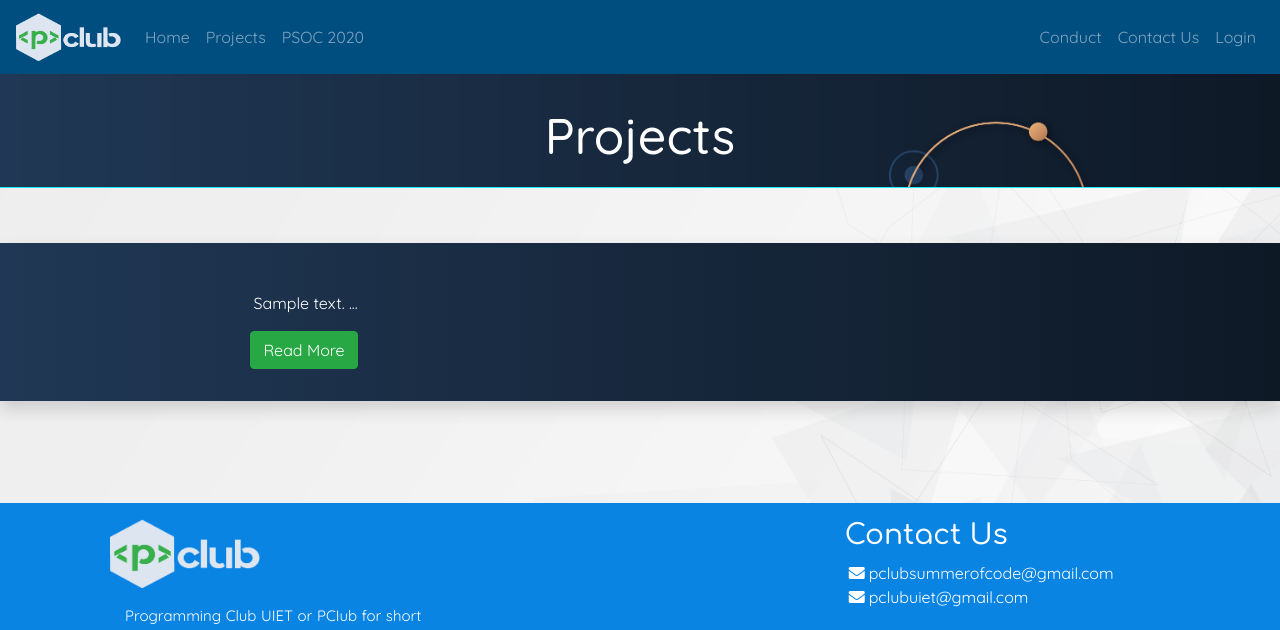
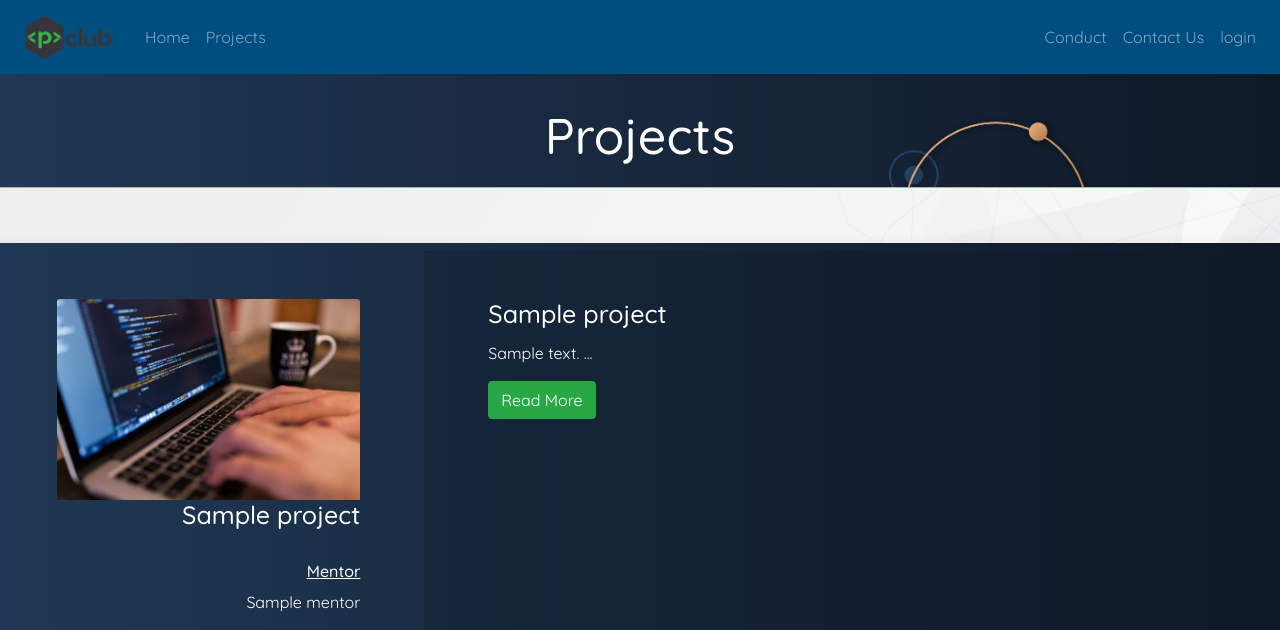
Before and after one commit to Mahir-G/psoc2020, a Django app: page /projects/index/ in a window 1280 px wide. Shown: the top 630 px of the page. Run offline with Django 3.2, Linux system fonts and the light colour scheme; tables that the repository leaves empty hold one stand-in row (values such as "Sample post"); some libraries are stand-ins or nearby versions; some web fonts are replaced.

Commit message:
form corrected and footer fixed

```diff
--- a/mentors/templates/mentors/base.html
+++ b/mentors/templates/mentors/base.html
@@ -1,7 +1,6 @@
 {% load static %}
 <!DOCTYPE html>
 <html lang="en">
-
   <head>
     <style>
       /* preloaderL */
@@ -10,33 +9,38 @@
         width: 100%;
         height: 100vh;
         position: fixed;
-            background: white url('{% static "mentors/img/spinner-preloader.gif" %}') no-repeat center;
+        background: white
+          url('{% static "mentors/img/spinner-preloader.gif" %}') no-repeat
+          center;
         z-index: 9999;
       }
     </style>
     <!-- Global site tag (gtag.js) - Google Analytics -->
-    <script async src="https://www.googletagmanager.com/gtag/js?id=UA-168192058-1"></script>
+    <script
+      async
+      src="https://www.googletagmanager.com/gtag/js?id=UA-168192058-1"
+    ></script>
     <script>
       window.dataLayer = window.dataLayer || [];
 
       function gtag() {
         dataLayer.push(arguments);
       }
-        gtag('js', new Date());
+      gtag("js", new Date());
 
-        gtag('config', 'UA-168192058-1');
+      gtag("config", "UA-168192058-1");
 
-        var TxtType = function(el, toRotate, period) {
+      var TxtType = function (el, toRotate, period) {
         this.toRotate = toRotate;
         this.el = el;
         this.loopNum = 0;
         this.period = parseInt(period, 10) || 2000;
-            this.txt = '';
+        this.txt = "";
         this.tick();
         this.isDeleting = false;
       };
 
-        TxtType.prototype.tick = function() {
+      TxtType.prototype.tick = function () {
         var i = this.loopNum % this.toRotate.length;
         var fullTxt = this.toRotate[i];
 
@@ -46,7 +50,7 @@
           this.txt = fullTxt.substring(0, this.txt.length + 1);
         }
 
-            this.el.innerHTML = '<span class="wrap">' + this.txt + '</span>';
+        this.el.innerHTML = '<span class="wrap">' + this.txt + "</span>";
 
         var that = this;
         var delta = 200 - Math.random() * 100;
@@ -58,22 +62,22 @@
         if (!this.isDeleting && this.txt === fullTxt) {
           delta = this.period;
           this.isDeleting = true;
-            } else if (this.isDeleting && this.txt === '') {
+        } else if (this.isDeleting && this.txt === "") {
           this.isDeleting = false;
           this.loopNum++;
           delta = 500;
         }
 
-            setTimeout(function() {
+        setTimeout(function () {
           that.tick();
         }, delta);
       };
 
-        window.onload = function() {
-            var elements = document.getElementsByClassName('typewrite');
+      window.onload = function () {
+        var elements = document.getElementsByClassName("typewrite");
         for (var i = 0; i < elements.length; i++) {
-                var toRotate = elements[i].getAttribute('data-type');
-                var period = elements[i].getAttribute('data-period');
+          var toRotate = elements[i].getAttribute("data-type");
+          var period = elements[i].getAttribute("data-period");
           if (toRotate) {
             new TxtType(elements[i], JSON.parse(toRotate), period);
           }
@@ -86,22 +90,37 @@
       };
     </script>
 
-
     <!-- Required meta tags -->
-    <meta charset="utf-8">
-    <meta name="viewport" content="width=device-width, initial-scale=1, shrink-to-fit=no">
-    <link href="{% static 'mentors/fontawesome-free-5.13.0-web/css/all.css' %}" rel="stylesheet">
+    <meta charset="utf-8" />
+    <meta
+      name="viewport"
+      content="width=device-width, initial-scale=1, shrink-to-fit=no"
+    />
+    <link
+      href="{% static 'mentors/fontawesome-free-5.13.0-web/css/all.css' %}"
+      rel="stylesheet"
+    />
 
     <!-- Bootstrap CSS -->
-    <link rel="stylesheet" href="{% static 'mentors/bootstrap4/css/bootstrap.min.css' %}">
+    <link
+      rel="stylesheet"
+      href="{% static 'mentors/bootstrap4/css/bootstrap.min.css' %}"
+    />
 
     <!-- Custom CSS-->
-    <link rel="stylesheet" type='text/css' href="{% static 'mentors/style.css' %}">
-    <link rel="stylesheet" type='text/css' href="{% static 'mentors/css/base.css' %}">
-
+    <link
+      rel="stylesheet"
+      type="text/css"
+      href="{% static 'mentors/style.css' %}"
+    />
+    <link
+      rel="stylesheet"
+      type="text/css"
+      href="{% static 'mentors/css/base.css' %}"
+    />
 
     <title>PClub Summer of Code</title>
-    <link rel="icon" href="{% static 'mentors/img/Pclub-Hex-White.png' %}">
+    <link rel="icon" href="{% static 'mentors/img/Pclub-Hex-White.png' %}" />
   </head>
 
   <body onload="preloaderfunction()">
@@ -110,11 +129,23 @@
     <header>
       <div class="bottomHeader">
         <div class="container-fluid">
-                <nav class="navbar navbar-dark navbar-expand-md" style="background-color: #004d80;">
+          <nav
+            class="navbar navbar-dark navbar-expand-md"
+            style="background-color: #004d80"
+          >
             <a href="{% url 'main_page' %}" class="navbar-brand">
-                        <img src="{% static 'mentors/img/pclub-logo-white.png' %}" alt="pclub-logo" width="105px">
+              <img
+                src="{% static 'mentors/img/pclub-logo.png' %}"
+                alt="pclub-logo"
+                width="105px"
+              />
             </a>
-                    <button data-toggle="collapse" data-target="#navbar-Toggler" type="button" class="navbar-toggler">
+            <button
+              data-toggle="collapse"
+              data-target="#navbar-Toggler"
+              type="button"
+              class="navbar-toggler"
+            >
               <span class="navbar-toggler-icon"></span>
             </button>
             <div class="collapse navbar-collapse" id="navbar-Toggler">
@@ -124,18 +155,21 @@
                 </li>
 
                 <li class="nav-item">
-                                <a class="nav-link" href="{% url 'projects:project_index' %}">Projects</a>
-                            </li>
-                            <li class="nav-item">
-                                <a class="nav-link" href="{% url 'projects:psoc2020' %}">PSOC 2020</a>
+                  <a class="nav-link" href="{% url 'projects:project_index' %}"
+                    >Projects</a
+                  >
                 </li>
                 {% if user.is_authenticated %} {% if user.mentor %}
                 <li class="nav-item">
-                                <a class="nav-link" href="{% url 'mentors:dashboard' %}">Dashboard</a>
+                  <a class="nav-link" href="{% url 'mentors:dashboard' %}"
+                    >Dashboard</a
+                  >
                 </li>
                 {% else %}
                 <li class="nav-item">
-                                <a class="nav-link" href="{% url 'mentees:dashboard' %}">Dashboard</a>
+                  <a class="nav-link" href="{% url 'mentees:dashboard' %}"
+                    >Dashboard</a
+                  >
                 </li>
 
                 {% endif %} {% endif %}
@@ -143,75 +177,109 @@
               <ul class="navbar-nav ml-auto">
                 {% if user.is_authenticated %}
                 <li class="nav-item">
-                                <a class="nav-link" href="{% url 'mentors:profile' %}">{{ user.username }}</a>
+                  <a class="nav-link" href="{% url 'mentors:profile' %}"
+                    >{{ user.username }}</a
+                  >
                 </li>
                 <li class="nav-item">
-                                <a class="nav-link" href="{% url 'projects:conduct'%}">Conduct</a>
+                  <a class="nav-link" href="{% url 'projects:conduct'%}"
+                    >Conduct</a
+                  >
                 </li>
                 <li class="nav-item">
                   <a class="nav-link" href="{% url 'logout' %}">Logout</a>
                 </li>
                 {% else %}
                 <li class="nav-item">
-                                <a class="nav-link" href="{% url 'projects:conduct'%}">Conduct</a>
+                  <a class="nav-link" href="{% url 'projects:conduct'%}"
+                    >Conduct</a
+                  >
                 </li>
 
                 <li class="nav-item">
                   <a class="nav-link" href="#contact">Contact Us</a>
                 </li>
                 <li class="nav-item">
-
-                                <a class="nav-link" href="{% url 'user_login'%}">Login</a>
+                  <a class="nav-link" href="{% url 'user_login'%}">login</a>
                 </li>
                 {% endif %}
               </ul>
             </div>
-
           </nav>
         </div>
       </div>
     </header>
+    {% block body_block %} {% endblock %}
 
-    {% block body_block %} {% endblock %}
     <footer class="full-footer">
       <a name="contact"></a>
       <div class="container top-footer p-md-3 p-1">
         <div class="row">
           <div class="col-md-6">
             <div class="col-md-8 pl-4 pr-4">
-                        <img class="img-fluid" src="{% static 'mentors/img/pclub-logo-white.png' %}" alt="logo">
+              <img
+                class="img-fluid"
+                src="{% static 'mentors/img/pclub-logo-white.png' %}"
+                alt="logo"
+              />
               <p>
-                            Programming Club UIET or PCIub for short is a student driven society that aims af educating students about various domains of Computer Science, Electronics and Technology.
-                            <!-- <br><a href="#" class="move-top">Move to top</a><br> -->
+                Programming Club UIET or PCIub for short is a student driven
+                society that aims af educating students about various domains of
+                Computer Science, Electronics and Technology.
+              </p>
+              <br /><a href="#" class="move-top">Move to top</a><br />
               <p class="social">
-                                <a class="p-1" href="https://www.facebook.com/pclubuiet"><i class="fab fa-2x fa-facebook-square"></i></a>
-                                <a class="p-1" href="https://www.instagram.com/pclubuiet/">
-                                    <i class="fab fa-2x fa-instagram-square"></i></i>
-                                </a>
-                                <a class="p-1" href="https://twitter.com/pclubuiet/"><i class="fab fa-2x fa-twitter-square"></i></a>
-                                <a class="p-1" href="https://github.com/pclubuiet/"><i class="fab fa-2x fa-github-square"></i></a>
-                            </p>
+                <a
+                  class="p-1"
+                  href="https://www.facebook.com/pclubuiet"
+                  target="_blank"
+                  ><i class="fab fa-2x fa-facebook-square"></i
+                ></a>
+                <a
+                  class="p-1"
+                  href="https://www.instagram.com/pclubuiet/"
+                  target="_blank"
+                  ><i class="fab fa-2x fa-instagram-square"></i
+                ></a>
+                <a
+                  class="p-1"
+                  href="https://twitter.com/pclubuiet/"
+                  target="_blank"
+                  ><i class="fab fa-2x fa-twitter-square"></i
+                ></a>
+                <a
+                  class="p-1"
+                  href="https://github.com/pclubuiet/"
+                  target="_blank"
+                  ><i class="fab fa-2x fa-github-square"></i
+                ></a>
               </p>
             </div>
           </div>
           <div class="col-md-2"></div>
           <div class="col-md-4 contact">
             <h3>Contact Us</h3>
-                    <a class="p-1" href="mailto: pclubsummerofcode@gmail.com"><i
-              class="fas fa-envelope mr-1"></i>pclubsummerofcode@gmail.com</a><br>
-                    <a class="p-1" href="mailto: pclubuiet@gmail.com"><i
-              class="fas fa-envelope mr-1"></i>pclubuiet@gmail.com</a><br>
-                    <br>
+            <a class="p-1" href="mailto: pclubsummerofcode@gmail.com"
+              ><i class="fas fa-envelope mr-1"></i
+              >pclubsummerofcode@gmail.com</a
+            ><br />
+            <a class="p-1" href="mailto: pclubuiet@gmail.com"
+              ><i class="fas fa-envelope mr-1"></i>pclubuiet@gmail.com</a
+            ><br />
+            <br />
             <div class="embed-responsive embed-responsive-16by9">
-                        <iframe class="embed-responsive-item" src="https://www.google.com/maps/embed?pb=!1m18!1m12!1m3!1d3428.9194909558046!2d76.75453041497592!3d30.748762881631613!2m3!1f0!2f0!3f0!3m2!1i1024!2i768!4f13.1!3m3!1m2!1s0x390ffb15766ff70d%3A0xf6cfa1be358bbc88!2sUniversity%20Institute%20Of%20Engineering%20and%20Technology%2C%20Panjab%20University!5e0!3m2!1sen!2sin!4v1588602306657!5m2!1sen!2sin"
-                            frameborder="0" width="50px"></iframe>
+              <iframe
+                class="embed-responsive-item"
+                src="https://www.google.com/maps/embed?pb=!1m18!1m12!1m3!1d3428.9194909558046!2d76.75453041497592!3d30.748762881631613!2m3!1f0!2f0!3f0!3m2!1i1024!2i768!4f13.1!3m3!1m2!1s0x390ffb15766ff70d%3A0xf6cfa1be358bbc88!2sUniversity%20Institute%20Of%20Engineering%20and%20Technology%2C%20Panjab%20University!5e0!3m2!1sen!2sin!4v1588602306657!5m2!1sen!2sin"
+                frameborder="0"
+                width="50px"
+              ></iframe>
             </div>
           </div>
           <div class="col-md-2"></div>
         </div>
+      </div>
     </footer>
-
-
 
     <!-- Optional JavaScript -->
     <!-- jQuery first, then Popper.js, then Bootstrap JS -->
@@ -221,12 +289,11 @@
 
     <script>
       // preloader
-        var preloader = document.getElementById('preloader');
+      var preloader = document.getElementById("preloader");
 
       function preloaderfunction() {
-            preloader.style.display = 'none';
+        preloader.style.display = "none";
       }
     </script>
   </body>
-
 </html>
--- a/mentors/templates/mentors/profile.html
+++ b/mentors/templates/mentors/profile.html
@@ -46,12 +46,11 @@
         />
       </div>
       <div class="form-input">
-        <span class="input-group-addon"><i class="fab fa-google-drive"></i></span>
+        <span class="input-group-addon"><i class="fas fa-link"></i></span>
         <input
           type="text"
           name="CV"
-          style="margin-top: 10px; margin-left: auto; margin-right: auto"
-          placeholder="Google Drive link for your CV"
+          placeholder="Drive link for your CV"
           required="required"
           autocomplete="off"
           value="{{ data.CV }}"
--- a/projects/templates/projects/index.html
+++ b/projects/templates/projects/index.html
@@ -1,20 +1,26 @@
-{% extends 'mentors/base.html' %} {% load static %} {% load getvaluefromdict %} {% block body_block %}
+{% extends 'mentors/base.html' %} {% load static %} {% load getvaluefromdict %}
+{% block body_block %}
 <link rel="stylesheet" href="{% static 'mentors/css/base.css' %}" />
 <link rel="stylesheet" href="{% static 'mentors/css/projects.css' %}" />
 <section class="home-section">
-  {% comment %} <div class="container"> {% endcomment %}
+  {% comment %}
+  <div class="container">
+    {% endcomment %}
     <div class="proj-heading">
       <h1>Projects</h1>
     </div>
     <div class="card-set">
-      {% if projects|length > 0 %}
-      {% for project in projects %}
+      {% if projects|length > 0 %} {% for project in projects %}
       <div class="justify-content-center">
         <div class="card shadow">
-          <div class="row">
+          <div class="row p-2">
             <div class="card-inner col-lg-4">
-              {% comment %} <img src="{% static 'mentors/img/card1.jpg' %}" class="card-img-top" alt="..." /> {%
-              endcomment %}
+              <img
+                src="{% static 'mentors/img/card2.jpg' %}"
+                class="card-img-top"
+                alt="..."
+              />
+
               <h5 class="card-title">{{ project.title }}</h5>
               <div class="mentor-name">
                 <h6>Mentor</h6>
@@ -25,7 +31,10 @@
                 <div class="mentees-flex">
                   {% for student in project.selected_mentee.all %}
                   <div class="student">
-                    <a href='{{ proposals|get_item:student.user.username }}' class="btn btn-primary">
+                    <a
+                      href="{{ proposals|get_item:student.user.username }}"
+                      class="btn btn-primary"
+                    >
                       <p>{{ student.user.username }}</p>
                     </a>
                   </div>
@@ -34,30 +43,33 @@
               </div>
             </div>
             <div class="card-body col-lg-8">
-              {% comment %} <h5 class="card-title">{{ project.title }}</h5> {% endcomment %}
+              <h5 class="card-title">{{ project.title }}</h5>
               <p class="card-text">
                 {{ project.description|slice:":300"|add:" ..." }}
               </p>
               <div class="read-more">
-                <a href="{% url 'projects:detail' project.id %}" class="btn btn-success">Read More</a>
+                <a
+                  href="{% url 'projects:detail' project.id %}"
+                  class="btn btn-success"
+                  >Read More</a
+                >
               </div>
             </div>
           </div>
         </div>
       </div>
-      {% endfor %}
-      {% else %}
+      {% endfor %} {% else %}
       <div class="no-project">
-        <br>
+        <br />
         <h2>No Projects Yet ...</h2>
         <h3>Wait for approval of your projects.</h3>
-        <br>
+        <br />
       </div>
       {% endif %}
     </div>
     {% comment %}
-  </div> {% endcomment %}
-
+  </div>
+  {% endcomment %}
 </section>
 {% endblock %}
 
@@ -86,4 +98,4 @@
       </div>
     </div>
   </div>
-</div> -->
+</div>
```
Also changed, not shown: mentors/static/mentors/css/base.css (+27 -20 lines), projects/templates/projects/main.html (+86 -65 lines). Lines whose indentation alone changed are shown as unchanged.
